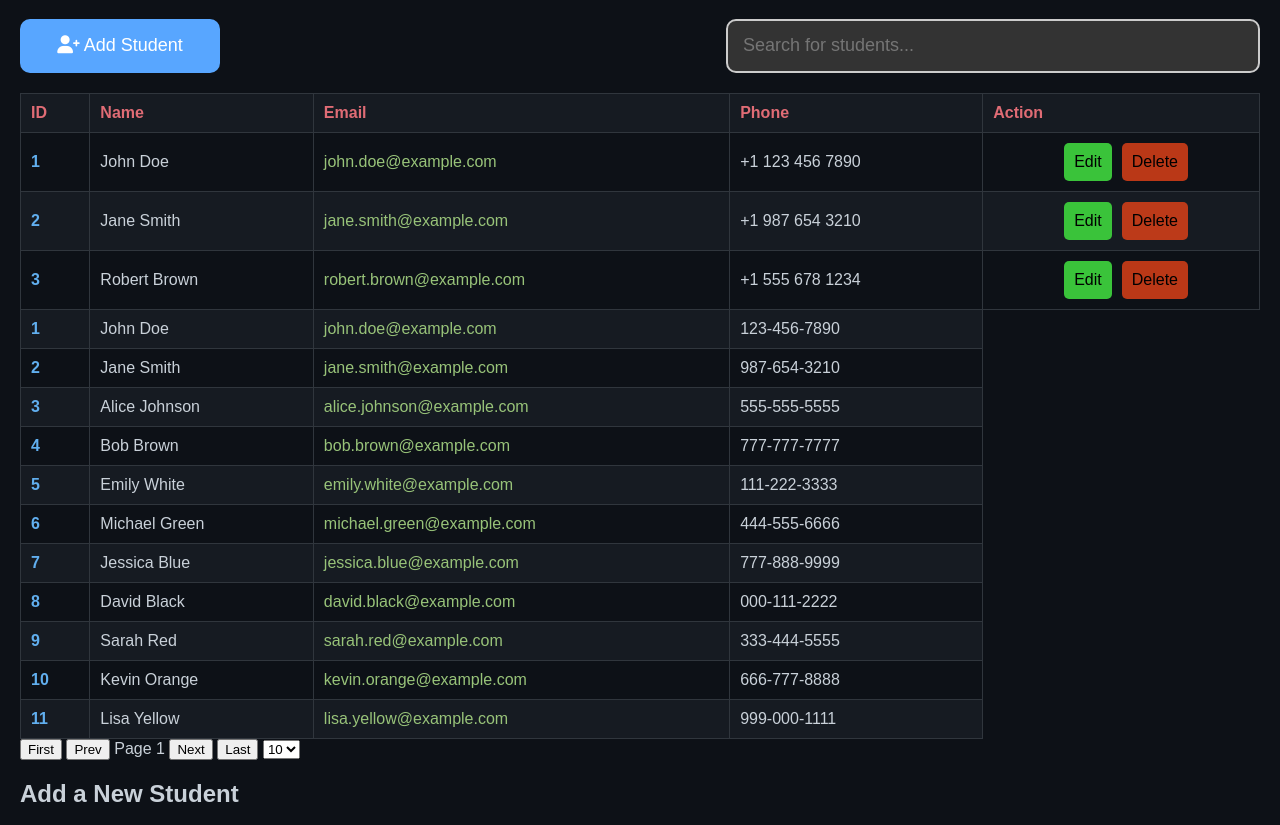
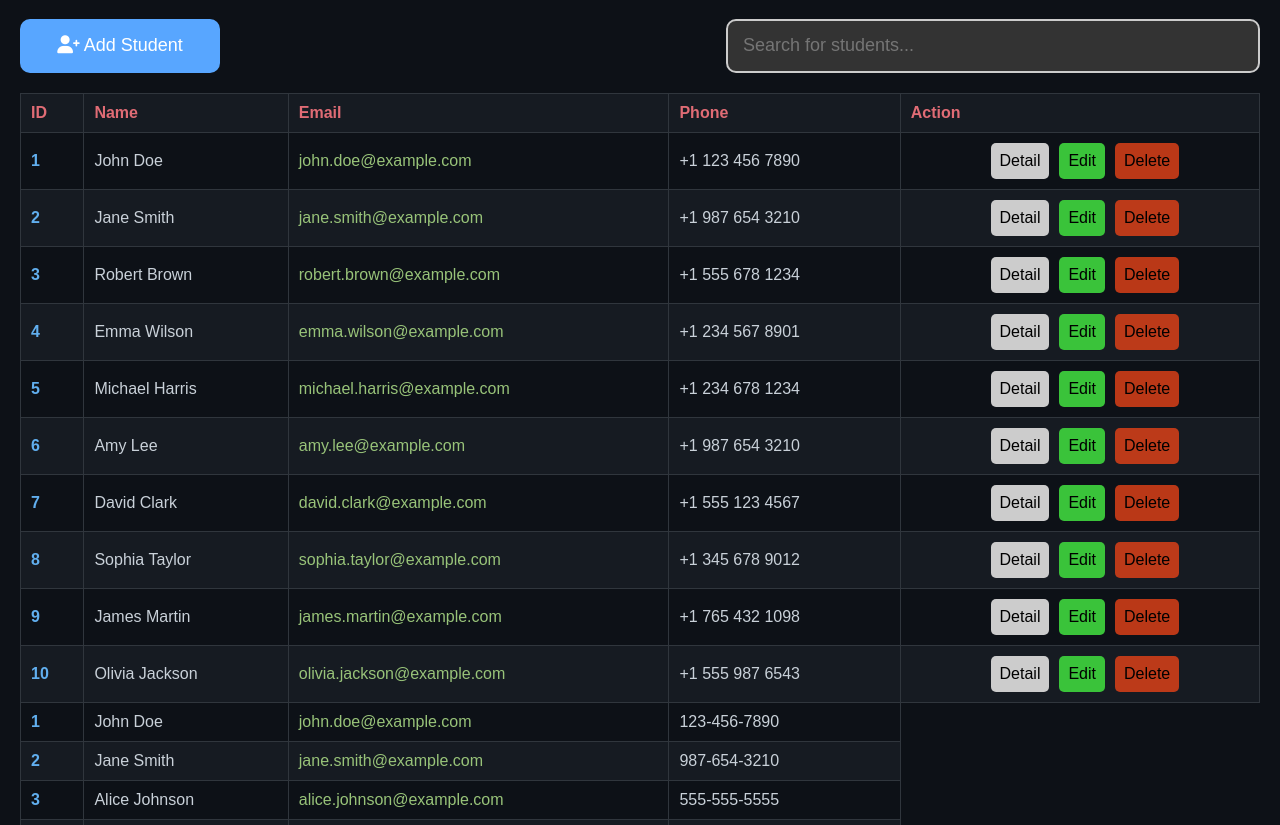
Before and after one commit to beva3/student_management, a plain HTML site: page project/front/view.html in a window 1280 px wide. Shown: the part 61-886 px from the top of the page. Drawn offline with Linux system fonts and the light colour scheme; files whose address does not match are found by name.

Commit message:
amelioration action : detail, padination, ajout de ligne des eleve pour le prevus de vision

```diff
--- a/project/front/view.html
+++ b/project/front/view.html
@@ -104,12 +104,14 @@
             border-color: #58a6ff; /* Highlight border on focus */
             outline: none; /* Remove the default focus outline */
         }
-        .editBtn, .deleteBtn{
+        .editBtn,
+        .deleteBtn,
+        .detailBtn{
             cursor: pointer;
             background-color: #ccc;
             color: black;
             border: none;
-            padding: 10px;
+            padding: 9px;
             font-size: 16px;
             border-radius: 5px;
             margin-left: 10px;
@@ -191,7 +193,37 @@
                 background-color: #cc0000;
             }
         }
+        .pagination-container {
+            display: flex;
+            justify-content: center;
+            align-items: center;
+            margin-top: 20px;
+            font-size: 14px;
 
+            button {
+                padding: 8px 12px;
+                margin: 0 5px;
+                background-color: #007bff;
+                color: white;
+                border: none;
+                border-radius: 5px;
+                cursor: pointer;
+                font-size: 16px;
+            }
+            button:disabled {
+                background-color: #ccc;
+                cursor: not-allowed;
+            }
+            #pageNumber {
+                font-size: 16px;
+                color: #20e911;
+            }
+
+            #rowsPerPage {
+                margin-left: 10px;
+                padding: 5px;
+            }
+        }
     </style>
 </head>
 <body>
@@ -223,6 +255,7 @@
             <td>+1 123 456 7890</td>
             <td class="action">
                 <div class="btn">
+                    <button class="detailBtn">Detail</button>
                     <button class="editBtn">Edit</button>
                     <button class="deleteBtn">Delete</button>
                 </div>
@@ -235,6 +268,7 @@
             <td>+1 987 654 3210</td>
             <td class="action">
                 <div class="btn">
+                    <button class="detailBtn">Detail</button>
                     <button class="editBtn">Edit</button>
                     <button class="deleteBtn">Delete</button>
                 </div>
@@ -247,18 +281,111 @@
             <td>+1 555 678 1234</td>
             <td class="action">
                 <div class="btn">
+                    <button class="detailBtn">Detail</button>
                     <button class="editBtn">Edit</button>
                     <button class="deleteBtn">Delete</button>
                 </div>
             </td>
         </tr>
+        <tr>
+            <td class="highlight">4</td>
+            <td>Emma Wilson</td>
+            <td><a href="mailto:emma.wilson@example.com">emma.wilson@example.com</a></td>
+            <td>+1 234 567 8901</td>
+            <td class="action">
+                <div class="btn">
+                    <button class="detailBtn">Detail</button>
+                    <button class="editBtn">Edit</button>
+                    <button class="deleteBtn">Delete</button>
+                </div>
+            </td>
+        </tr>
+        <tr>
+            <td class="highlight">5</td>
+            <td>Michael Harris</td>
+            <td><a href="mailto:michael.harris@example.com">michael.harris@example.com</a></td>
+            <td>+1 234 678 1234</td>
+            <td class="action">
+                <div class="btn">
+                    <button class="detailBtn">Detail</button>
+                    <button class="editBtn">Edit</button>
+                    <button class="deleteBtn">Delete</button>
+                </div>
+            </td>
+        </tr>
+        <tr>
+            <td class="highlight">6</td>
+            <td>Amy Lee</td>
+            <td><a href="mailto:amy.lee@example.com">amy.lee@example.com</a></td>
+            <td>+1 987 654 3210</td>
+            <td class="action">
+                <div class="btn">
+                    <button class="detailBtn">Detail</button>
+                    <button class="editBtn">Edit</button>
+                    <button class="deleteBtn">Delete</button>
+                </div>
+            </td>
+        </tr>
+        <tr>
+            <td class="highlight">7</td>
+            <td>David Clark</td>
+            <td><a href="mailto:david.clark@example.com">david.clark@example.com</a></td>
+            <td>+1 555 123 4567</td>
+            <td class="action">
+                <div class="btn">
+                    <button class="detailBtn">Detail</button>
+                    <button class="editBtn">Edit</button>
+                    <button class="deleteBtn">Delete</button>
+                </div>
+            </td>
+        </tr>
+        <tr>
+            <td class="highlight">8</td>
+            <td>Sophia Taylor</td>
+            <td><a href="mailto:sophia.taylor@example.com">sophia.taylor@example.com</a></td>
+            <td>+1 345 678 9012</td>
+            <td class="action">
+                <div class="btn">
+                    <button class="detailBtn">Detail</button>
+                    <button class="editBtn">Edit</button>
+                    <button class="deleteBtn">Delete</button>
+                </div>
+            </td>
+        </tr>
+        <tr>
+            <td class="highlight">9</td>
+            <td>James Martin</td>
+            <td><a href="mailto:james.martin@example.com">james.martin@example.com</a></td>
+            <td>+1 765 432 1098</td>
+            <td class="action">
+                <div class="btn">
+                    <button class="detailBtn">Detail</button>
+                    <button class="editBtn">Edit</button>
+                    <button class="deleteBtn">Delete</button>
+                </div>
+            </td>
+        </tr>
+        <tr>
+            <td class="highlight">10</td>
+            <td>Olivia Jackson</td>
+            <td><a href="mailto:olivia.jackson@example.com">olivia.jackson@example.com</a></td>
+            <td>+1 555 987 6543</td>
+            <td class="action">
+                <div class="btn">
+                    <button class="detailBtn">Detail</button>
+                    <button class="editBtn">Edit</button>
+                    <button class="deleteBtn">Delete</button>
+                </div>
+            </td>
+        </tr>
+
         </tbody>
     </table>
 
     <div class="pagination-container">
         <button id="firstPage" onclick="changePage('first')">First</button>
         <button id="prevPage" onclick="changePage(-1)">Prev</button>
-        <span id="pageNumber">Page 1</span>
+        <span id="pageNumber">Page 1/20</span>
         <button id="nextPage" onclick="changePage(1)">Next</button>
         <button id="lastPage" onclick="changePage('last')">Last</button>
         <select id="rowsPerPage" onchange="updateRowsPerPage()">
```
